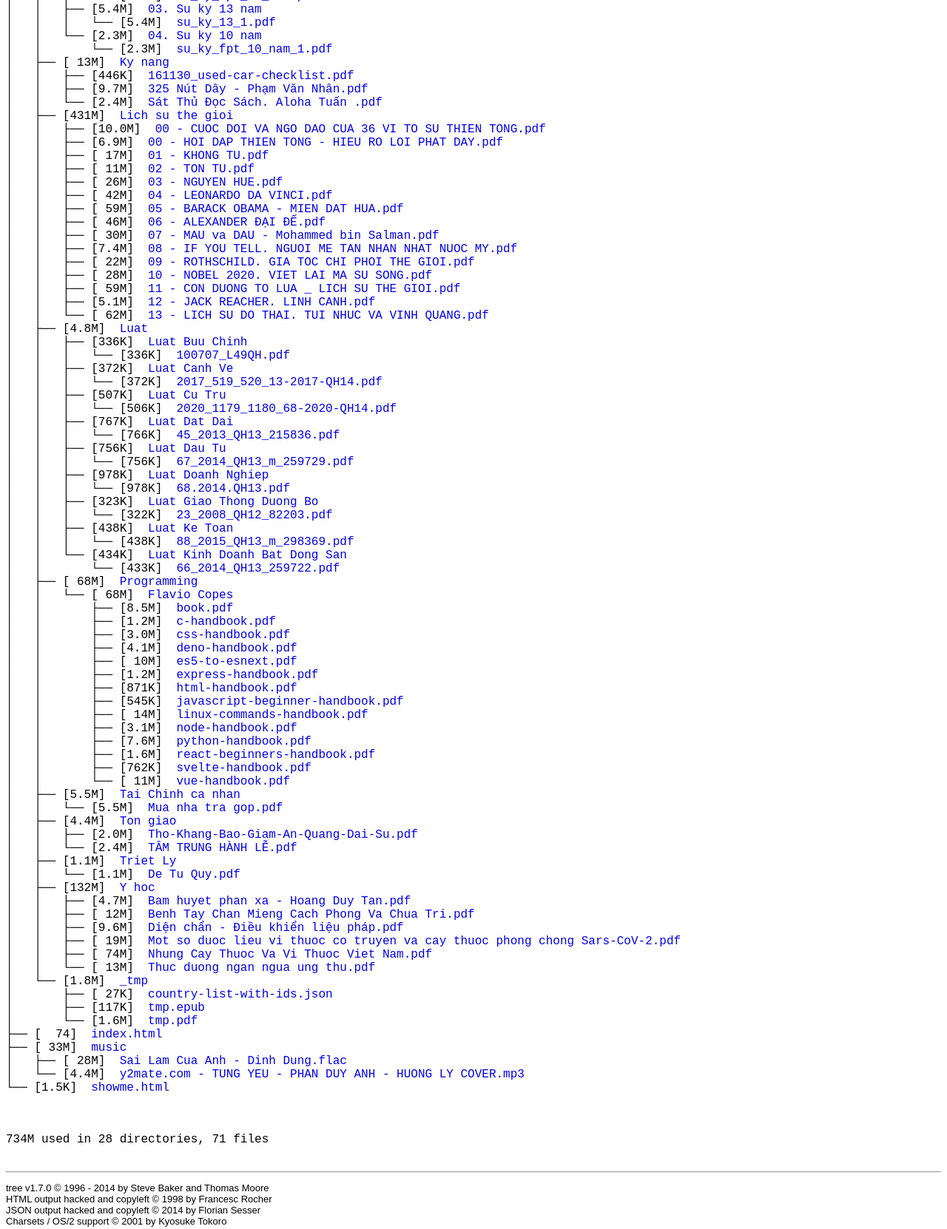
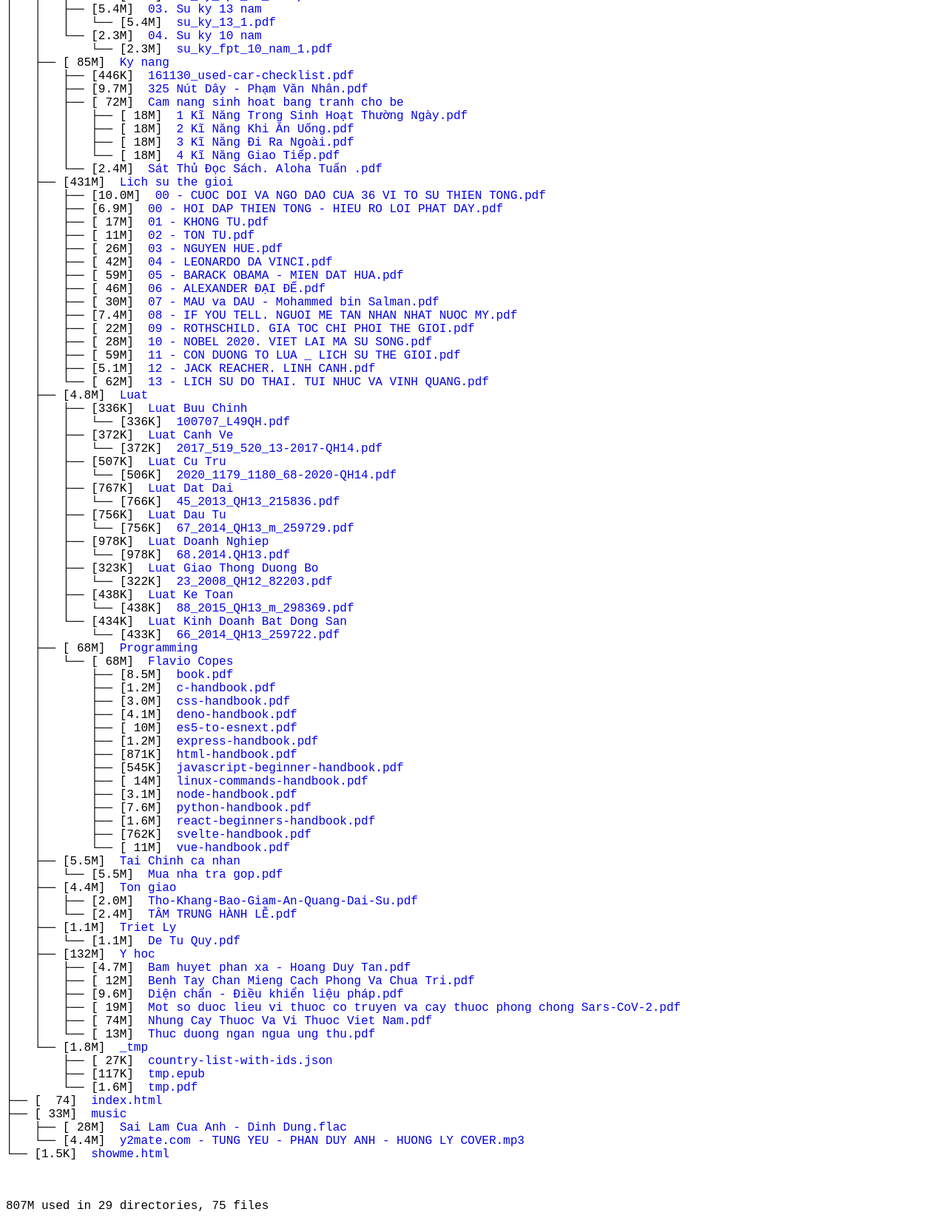
Before and after one commit to neo2271/cdn9, a plain HTML site: page showme.html in a window 1280 px wide. Shown: the part 400-2062 px from the top of the page at 74% size. Drawn offline with Linux system fonts and the light colour scheme.

Commit message:
Add books/Ky nang/Cam nang sinh hoat bang tranh cho be

```diff
--- a/showme.html
+++ b/showme.html
@@ -30,7 +30,7 @@
 	<h1>Directory Tree</h1><p>
 	<a href=".">.</a><br>
 	├── [&nbsp;163]&nbsp;&nbsp;<a href="./README.md">README.md</a><br>
-	├── [702M]&nbsp;&nbsp;<a href="./books/">books</a><br>
+	├── [774M]&nbsp;&nbsp;<a href="./books/">books</a><br>
 	│   ├── [2.5M]&nbsp;&nbsp;<a href="./books/Dau%20tu/">Dau tu</a><br>
 	│   │   └── [2.5M]&nbsp;&nbsp;<a href="./books/Dau%20tu/Dau%20tu%20thong%20minh_MBS_042021.pdf">Dau tu thong minh_MBS_042021.pdf</a><br>
 	│   ├── [&nbsp;11M]&nbsp;&nbsp;<a href="./books/Duong%20sinh/">Duong sinh</a><br>
@@ -50,9 +50,14 @@
 	│   │   │   └── [5.4M]&nbsp;&nbsp;<a href="./books/FPT/03.%20Su%20ky%2013%20nam/su_ky_13_1.pdf">su_ky_13_1.pdf</a><br>
 	│   │   └── [2.3M]&nbsp;&nbsp;<a href="./books/FPT/04.%20Su%20ky%2010%20nam/">04. Su ky 10 nam</a><br>
 	│   │   &nbsp;&nbsp;&nbsp; └── [2.3M]&nbsp;&nbsp;<a href="./books/FPT/04.%20Su%20ky%2010%20nam/su_ky_fpt_10_nam_1.pdf">su_ky_fpt_10_nam_1.pdf</a><br>
-	│   ├── [&nbsp;13M]&nbsp;&nbsp;<a href="./books/Ky%20nang/">Ky nang</a><br>
+	│   ├── [&nbsp;85M]&nbsp;&nbsp;<a href="./books/Ky%20nang/">Ky nang</a><br>
 	│   │   ├── [446K]&nbsp;&nbsp;<a href="./books/Ky%20nang/161130_used-car-checklist.pdf">161130_used-car-checklist.pdf</a><br>
 	│   │   ├── [9.7M]&nbsp;&nbsp;<a href="./books/Ky%20nang/325%20N%C3%BAt%20D%C3%A2y%20-%20Ph%E1%BA%A1m%20V%C4%83n%20Nh%C3%A2n.pdf">325 Nút Dây - Phạm Văn Nhân.pdf</a><br>
+	│   │   ├── [&nbsp;72M]&nbsp;&nbsp;<a href="./books/Ky%20nang/Cam%20nang%20sinh%20hoat%20bang%20tranh%20cho%20be/">Cam nang sinh hoat bang tranh cho be</a><br>
+	│   │   │   ├── [&nbsp;18M]&nbsp;&nbsp;<a href="./books/Ky%20nang/Cam%20nang%20sinh%20hoat%20bang%20tranh%20cho%20be/1%20K%C4%A9%20N%C4%83ng%20Trong%20Sinh%20Ho%E1%BA%A1t%20Th%C6%B0%E1%BB%9Dng%20Ng%C3%A0y.pdf">1 Kĩ Năng Trong Sinh Hoạt Thường Ngày.pdf</a><br>
+	│   │   │   ├── [&nbsp;18M]&nbsp;&nbsp;<a href="./books/Ky%20nang/Cam%20nang%20sinh%20hoat%20bang%20tranh%20cho%20be/2%20K%C4%A9%20N%C4%83ng%20Khi%20%C4%82n%20U%E1%BB%91ng.pdf">2 Kĩ Năng Khi Ăn Uống.pdf</a><br>
+	│   │   │   ├── [&nbsp;18M]&nbsp;&nbsp;<a href="./books/Ky%20nang/Cam%20nang%20sinh%20hoat%20bang%20tranh%20cho%20be/3%20K%C4%A9%20N%C4%83ng%20%C4%90i%20Ra%20Ngo%C3%A0i.pdf">3 Kĩ Năng Đi Ra Ngoài.pdf</a><br>
+	│   │   │   └── [&nbsp;18M]&nbsp;&nbsp;<a href="./books/Ky%20nang/Cam%20nang%20sinh%20hoat%20bang%20tranh%20cho%20be/4%20K%C4%A9%20N%C4%83ng%20Giao%20Ti%E1%BA%BFp.pdf">4 Kĩ Năng Giao Tiếp.pdf</a><br>
 	│   │   └── [2.4M]&nbsp;&nbsp;<a href="./books/Ky%20nang/S%C3%A1t%20Th%E1%BB%A7%20%C4%90%E1%BB%8Dc%20S%C3%A1ch.%20Aloha%20Tu%E1%BA%A5n%20.pdf">Sát Thủ Đọc Sách. Aloha Tuấn .pdf</a><br>
 	│   ├── [431M]&nbsp;&nbsp;<a href="./books/Lich%20su%20the%20gioi/">Lich su the gioi</a><br>
 	│   │   ├── [10.0M]&nbsp;&nbsp;<a href="./books/Lich%20su%20the%20gioi/00%20-%20CUOC%20DOI%20VA%20NGO%20DAO%20CUA%2036%20VI%20TO%20SU%20THIEN%20TONG.pdf">00 - CUOC DOI VA NGO DAO CUA 36 VI TO SU THIEN TONG.pdf</a><br>
@@ -132,7 +137,7 @@
 	</p>
 	<p>
 
- 734M used in 28 directories, 71 files
+ 807M used in 29 directories, 75 files
 	<br><br>
 	</p>
 	<hr>
```
Also changed, not shown: 4 other files.
